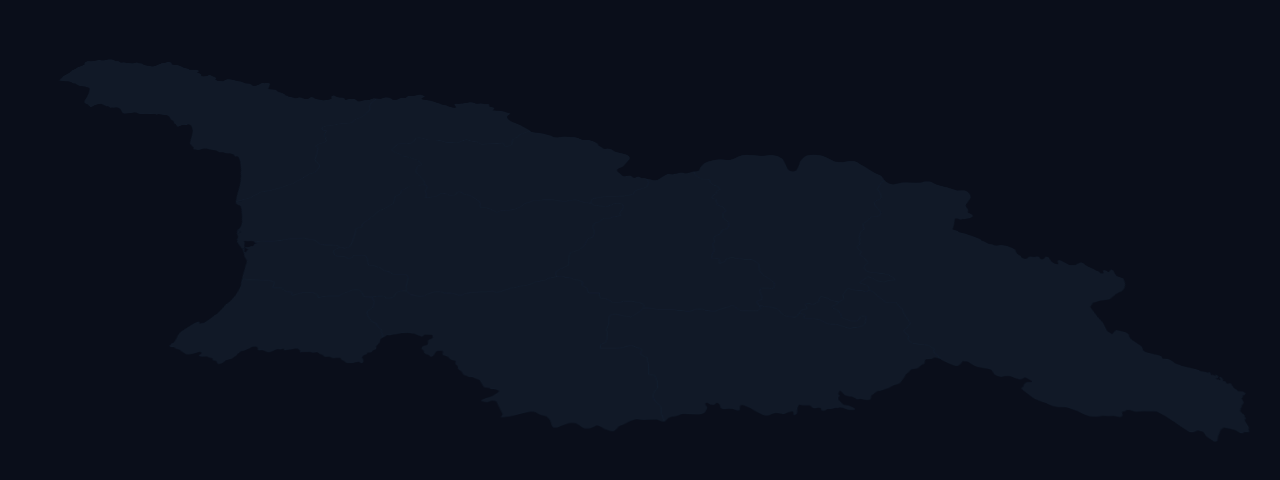
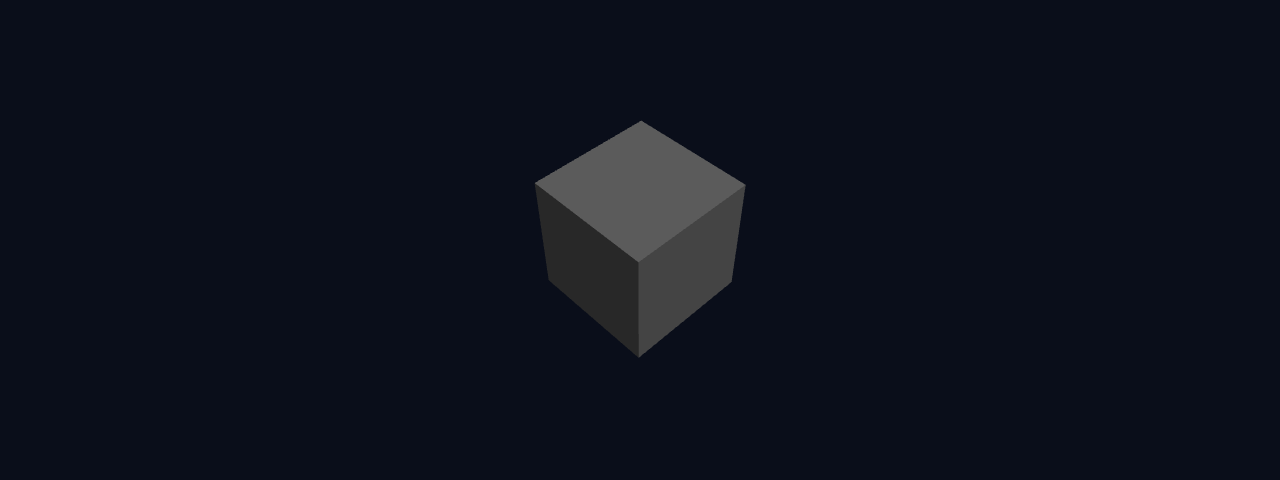
Before and after one commit to chyipo90/A-tribute-site-, a Next.js app: page /see-the-light in a window 1280 px wide. Shown: the part 164-644 px from the top of the page. Built offline with nearby package versions, Linux system fonts and the light colour scheme.

Commit message:
feat(see-the-light): R3F scaffold with sanity cube

```diff
--- /dev/null
+++ b/app/components/SceneCanvas.tsx
@@ -0,0 +1,40 @@
+"use client";
+
+import { Canvas, useFrame } from "@react-three/fiber";
+import { useRef } from "react";
+import type { Mesh } from "three";
+
+// A single rotating cube. Nothing more.
+function SpinningCube() {
+  const meshRef = useRef<Mesh>(null);
+
+  // useFrame runs on every animation frame (~60fps).
+  // Like setInterval, but synced to the browser's render loop.
+  useFrame((_, delta) => {
+    if (!meshRef.current) return;
+    meshRef.current.rotation.x += delta * 0.5;
+    meshRef.current.rotation.y += delta * 0.5;
+  });
+
+  return (
+    <mesh ref={meshRef}>
+      <boxGeometry args={[1, 1, 1]} />
+      <meshStandardMaterial color="#888888" />
+    </mesh>
+  );
+}
+
+export default function SceneCanvas() {
+  return (
+    <Canvas
+      camera={{ position: [0, 0, 5], fov: 50 }}
+      style={{ width: "100%", height: "100%" }}
+    >
+      {/* Lights — meshStandardMaterial needs light to be visible */}
+      <ambientLight intensity={0.5} />
+      <directionalLight position={[5, 5, 5]} intensity={1} />
+
+      <SpinningCube />
+    </Canvas>
+  );
+}
--- a/app/see-the-light/page.tsx
+++ b/app/see-the-light/page.tsx
@@ -1,7 +1,26 @@
 "use client";
 
-import GeorgiaMap from "../components/GeorgiaMap";
-import SpiritParticles from "../components/SpiritParticles";
+import { Canvas, useFrame } from "@react-three/fiber";
+import { useRef } from "react";
+import type { Mesh } from "three";
+
+// A single rotating cube — sanity check that R3F is wired up correctly.
+function SpinningCube() {
+  const meshRef = useRef<Mesh>(null);
+
+  useFrame((_, delta) => {
+    if (!meshRef.current) return;
+    meshRef.current.rotation.x += delta * 0.5;
+    meshRef.current.rotation.y += delta * 0.5;
+  });
+
+  return (
+    <mesh ref={meshRef}>
+      <boxGeometry args={[1, 1, 1]} />
+      <meshStandardMaterial color="#888888" />
+    </mesh>
+  );
+}
 
 export default function SeeTheLightPage() {
   return (
@@ -9,24 +28,19 @@ export default function SeeTheLightPage() {
       className="relative w-screen h-screen overflow-hidden"
       style={{
         backgroundColor: "var(--bg-primary)",
-        perspective: "1200px",
-        perspectiveOrigin: "center 40%",
       }}
     >
-      {/* Particles drift in flat 2D space, ambient in the void */}
-      <SpiritParticles />
+      <Canvas
+        camera={{ position: [0, 0, 5], fov: 60 }}
+        style={{ width: "100%", height: "100%" }}
+      >
+        {/* Lights */}
+        <ambientLight intensity={0.5} />
+        <directionalLight position={[5, 5, 5]} intensity={1} />
 
-      {/* The map sits on a tilted plane in 3D space */}
-      <div
-  className="absolute inset-0"
-  style={{
-    transformStyle: "preserve-3d",
-    transform: "rotateX(55deg) translate(-7%, -5%) scale(0.95)",
-    transformOrigin: "48% center",
-  }}
->
-  <GeorgiaMap />
-</div>
+        {/* Scene contents */}
+        <SpinningCube />
+      </Canvas>
     </main>
   );
 }
--- a/package.json
+++ b/package.json
@@ -9,19 +9,23 @@
     "lint": "eslint"
   },
   "dependencies": {
+    "@react-three/drei": "^10.7.7",
+    "@react-three/fiber": "^9.6.1",
     "@tsparticles/engine": "^3.9.1",
     "@tsparticles/plugin-emitters": "^3.9.1",
     "@tsparticles/react": "^3.0.0",
     "@tsparticles/slim": "^3.9.1",
     "next": "16.2.3",
     "react": "19.2.4",
-    "react-dom": "19.2.4"
+    "react-dom": "19.2.4",
+    "three": "^0.184.0"
   },
   "devDependencies": {
     "@tailwindcss/postcss": "^4",
     "@types/node": "^20",
     "@types/react": "^19",
     "@types/react-dom": "^19",
+    "@types/three": "^0.184.0",
     "eslint": "^9",
     "eslint-config-next": "16.2.3",
     "tailwindcss": "^4",
```
Also changed, not shown: 1 other file (tests, documents, lock files or other folders).
